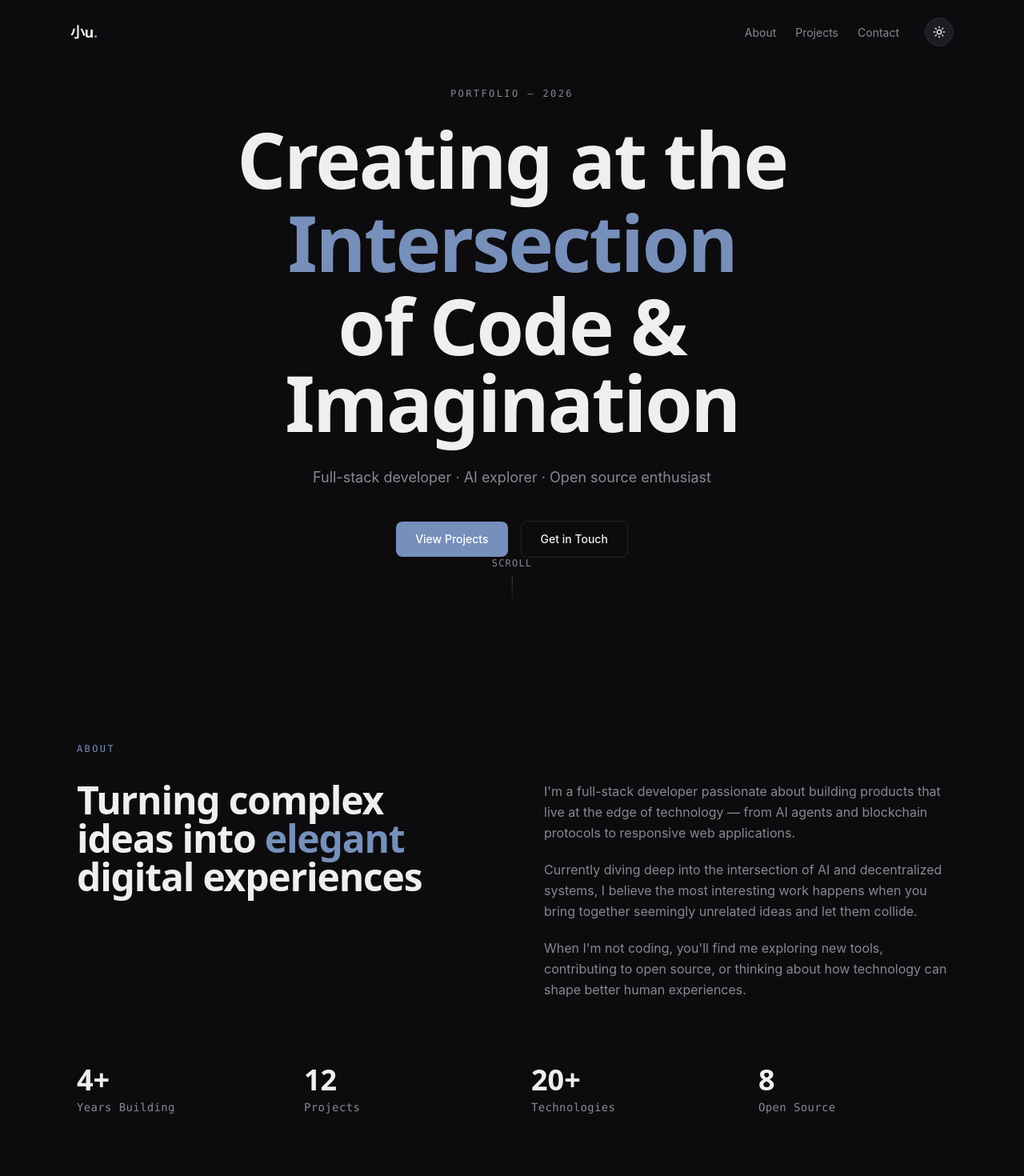
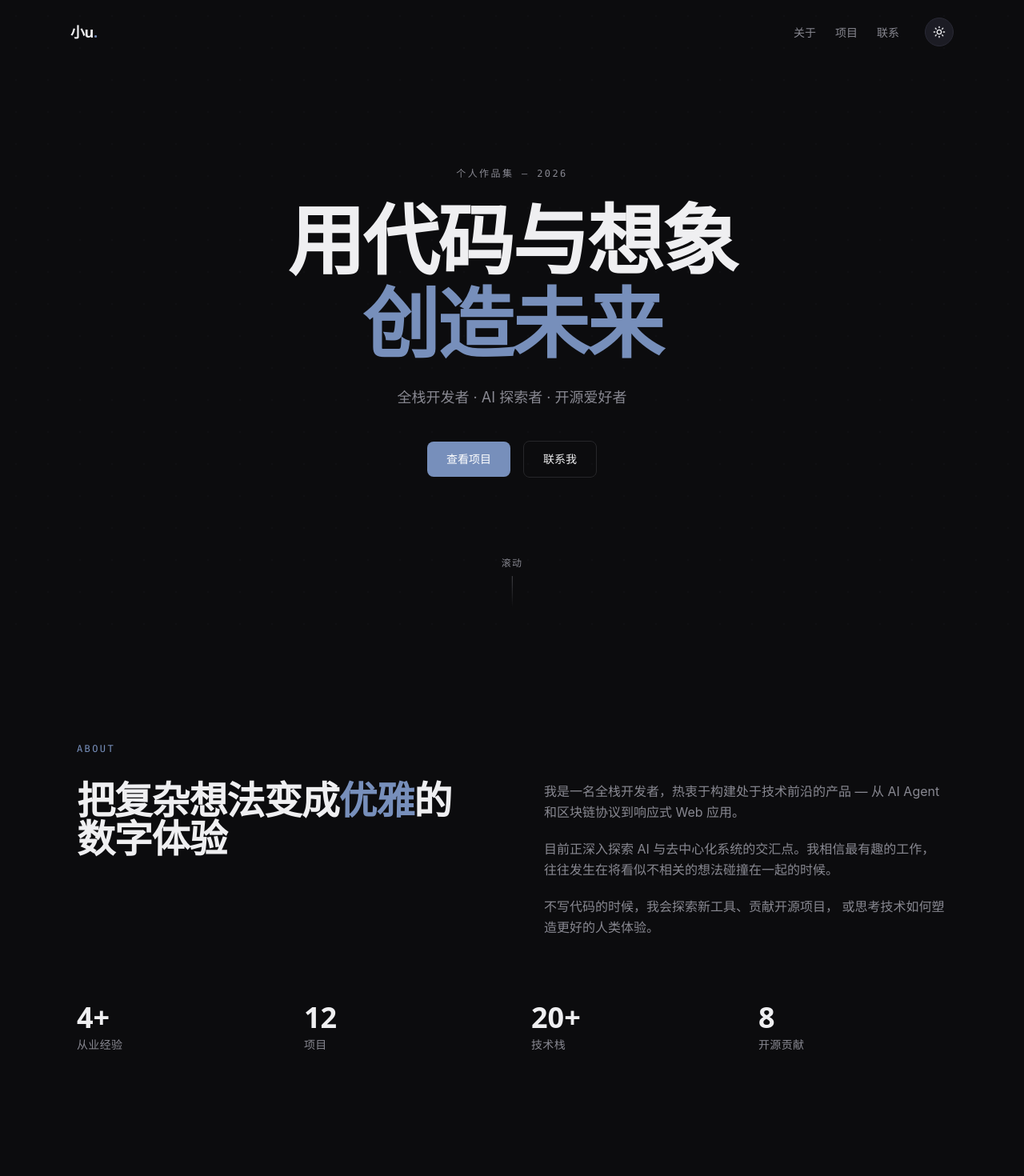
Before and after one commit to yanwenzhe519-ctrl/personal-site, a Next.js app: page / in a window 1280 px wide. Shown: the top 1470 px of the page at 80% size. Built offline with nearby package versions, Linux system fonts and the light colour scheme.

Commit message:
Localize site to Chinese (zh-CN)

```diff
--- a/app/layout.tsx
+++ b/app/layout.tsx
@@ -6,9 +6,9 @@ import { Footer } from "@/components/footer";
 import "./globals.css";
 
 export const metadata: Metadata = {
-  title: "小u | Developer & Creator",
+  title: "小u | 开发者 & 创造者",
   description:
-    "Full-stack developer crafting elegant digital experiences at the intersection of code and imagination.",
+    "全栈开发者，用代码与想象打造优雅的数字体验。",
 };
 
 export default function RootLayout({
--- a/components/footer.tsx
+++ b/components/footer.tsx
@@ -3,7 +3,7 @@ export function Footer() {
     <footer className="border-t border-border">
       <div className="max-w-6xl mx-auto px-6 py-8 flex flex-col md:flex-row items-center justify-between gap-4">
         <p className="text-sm text-muted-foreground font-mono tracking-wide">
-          &copy; {new Date().getFullYear()} 小u. Crafted with care.
+          &copy; {new Date().getFullYear()} 小u. 用心打造。
         </p>
         <p className="text-xs text-muted-foreground/60 font-mono">
           Built with Next.js &middot; Tailwind &middot; shadcn/ui
--- a/components/nav.tsx
+++ b/components/nav.tsx
@@ -5,9 +5,9 @@ import { cn } from "@/lib/utils";
 import { ThemeToggle } from "./theme-toggle";
 
 const NAV_LINKS = [
-  { label: "About", href: "#about" },
-  { label: "Projects", href: "#projects" },
-  { label: "Contact", href: "#contact" },
+  { label: "关于", href: "#about" },
+  { label: "项目", href: "#projects" },
+  { label: "联系", href: "#contact" },
 ];
 
 export function Nav() {
--- a/components/scroll-indicator.tsx
+++ b/components/scroll-indicator.tsx
@@ -6,7 +6,7 @@ export function ScrollIndicator() {
   return (
     <div className="absolute bottom-10 left-1/2 -translate-x-1/2 flex flex-col items-center gap-2">
       <span className="text-xs font-mono text-muted-foreground tracking-widest uppercase">
-        Scroll
+        滚动
       </span>
       <div className="w-[1px] h-10 bg-gradient-to-b from-muted-foreground/50 to-transparent animate-bounce-down" />
     </div>
--- a/components/sections/about.tsx
+++ b/components/sections/about.tsx
@@ -1,10 +1,10 @@
 import { SectionReveal } from "@/components/section-reveal";
 
 const STATS = [
-  { label: "Years Building", value: "4+" },
-  { label: "Projects", value: "12" },
-  { label: "Technologies", value: "20+" },
-  { label: "Open Source", value: "8" },
+  { label: "从业经验", value: "4+" },
+  { label: "项目", value: "12" },
+  { label: "技术栈", value: "20+" },
+  { label: "开源贡献", value: "8" },
 ];
 
 export function About() {
@@ -20,28 +20,24 @@ export function About() {
         <div className="grid md:grid-cols-2 gap-12 md:gap-20">
           <SectionReveal delay={100}>
             <h2 className="font-heading text-3xl md:text-4xl lg:text-5xl font-bold leading-tight tracking-tight text-foreground mb-6">
-              Turning complex ideas into
-              <span className="text-accent"> elegant</span> digital experiences
+              把复杂想法变成
+              <span className="text-accent">优雅</span>的数字体验
             </h2>
           </SectionReveal>
 
           <SectionReveal delay={200}>
             <div className="space-y-5 text-muted-foreground leading-relaxed">
               <p>
-                I&apos;m a full-stack developer passionate about building
-                products that live at the edge of technology &mdash; from AI
-                agents and blockchain protocols to responsive web applications.
+                我是一名全栈开发者，热衷于构建处于技术前沿的产品 &mdash; 从 AI Agent
+                和区块链协议到响应式 Web 应用。
               </p>
               <p>
-                Currently diving deep into the intersection of AI and
-                decentralized systems, I believe the most interesting work
-                happens when you bring together seemingly unrelated ideas and
-                let them collide.
+                目前正深入探索 AI 与去中心化系统的交汇点。我相信最有趣的工作，
+                往往发生在将看似不相关的想法碰撞在一起的时候。
               </p>
               <p>
-                When I&apos;m not coding, you&apos;ll find me exploring new
-                tools, contributing to open source, or thinking about how
-                technology can shape better human experiences.
+                不写代码的时候，我会探索新工具、贡献开源项目，
+                或思考技术如何塑造更好的人类体验。
               </p>
             </div>
           </SectionReveal>
--- a/components/sections/contact.tsx
+++ b/components/sections/contact.tsx
@@ -49,7 +49,7 @@ function CopyEmailButton() {
       onClick={handleCopy}
       className="mt-6 text-sm text-muted-foreground hover:text-accent transition-colors font-mono"
     >
-      {copied ? "✓ Copied!" : "Click to copy email"}
+      {copied ? "✓ 已复制！" : "点击复制邮箱"}
     </button>
   );
 }
@@ -66,12 +66,10 @@ export function Contact() {
 
         <SectionReveal delay={100}>
           <h2 className="font-heading text-3xl md:text-4xl lg:text-5xl font-bold leading-tight tracking-tight text-foreground mb-6">
-            Let&apos;s{" "}
-            <span className="text-accent">connect</span>
+            保持<span className="text-accent">联系</span>
           </h2>
           <p className="text-muted-foreground max-w-lg mb-16">
-            Whether you have a project in mind, want to collaborate, or just
-            want to say hi &mdash; I&apos;d love to hear from you.
+            无论是想一起做项目、合作，还是只是想打个招呼 &mdash; 我都很期待收到你的消息。
           </p>
         </SectionReveal>
 
@@ -112,7 +110,7 @@ export function Contact() {
           <div className="mt-16 pt-8 border-t border-border text-center">
             <CopyEmailButton />
             <p className="mt-3 text-xs text-muted-foreground font-mono tracking-wide">
-              Available for freelance &amp; collaboration
+              可接 freelance &amp; 合作
             </p>
           </div>
         </SectionReveal>
--- a/components/sections/hero.tsx
+++ b/components/sections/hero.tsx
@@ -3,10 +3,9 @@
 import * as React from "react";
 import { ScrollIndicator } from "@/components/scroll-indicator";
 
-const TITLE = "Creating at the";
-const TITLE_HIGHLIGHT = "Intersection";
-const SUBTITLE = "of Code & Imagination";
-const TAGLINE = "Full-stack developer · AI explorer · Open source enthusiast";
+const TITLE = "用代码与想象";
+const TITLE_HIGHLIGHT = "创造未来";
+const TAGLINE = "全栈开发者 · AI 探索者 · 开源爱好者";
 
 export function Hero() {
   return (
@@ -21,7 +20,7 @@ export function Hero() {
         {/* Eyebrow */}
         <div className="mb-6">
           <span className="inline-block text-xs font-mono tracking-[0.2em] uppercase text-muted-foreground">
-            Portfolio &mdash; 2026
+            个人作品集 &mdash; 2026
           </span>
         </div>
 
@@ -29,7 +28,6 @@ export function Hero() {
         <h1 className="font-heading text-4xl sm:text-5xl md:text-6xl lg:text-7xl xl:text-8xl font-bold leading-[1.05] tracking-tight">
           <span className="block text-foreground">{TITLE}</span>
           <span className="block text-accent mt-2">{TITLE_HIGHLIGHT}</span>
-          <span className="block text-foreground mt-2">{SUBTITLE}</span>
         </h1>
 
         {/* Tagline */}
@@ -43,13 +41,13 @@ export function Hero() {
             href="#projects"
             className="inline-flex items-center gap-2 px-6 py-3 rounded-lg bg-accent text-accent-foreground text-sm font-medium hover:opacity-90 transition-opacity"
           >
-            View Projects
+            查看项目
           </a>
           <a
             href="#contact"
             className="inline-flex items-center gap-2 px-6 py-3 rounded-lg border border-border text-foreground text-sm font-medium hover:bg-accent-soft transition-colors"
           >
-            Get in Touch
+            联系我
           </a>
         </div>
       </div>
--- a/components/sections/projects.tsx
+++ b/components/sections/projects.tsx
@@ -19,11 +19,10 @@ export function Projects() {
 
         <SectionReveal delay={100}>
           <h2 className="font-heading text-3xl md:text-4xl lg:text-5xl font-bold leading-tight tracking-tight text-foreground mb-4">
-            Selected work
+            精选项目
           </h2>
           <p className="text-muted-foreground max-w-lg mb-16">
-            A collection of projects I&apos;ve built, contributed to, and
-            poured my curiosity into.
+            这些是我亲手构建、贡献过、倾注了好奇心的项目。
           </p>
         </SectionReveal>
 
```
